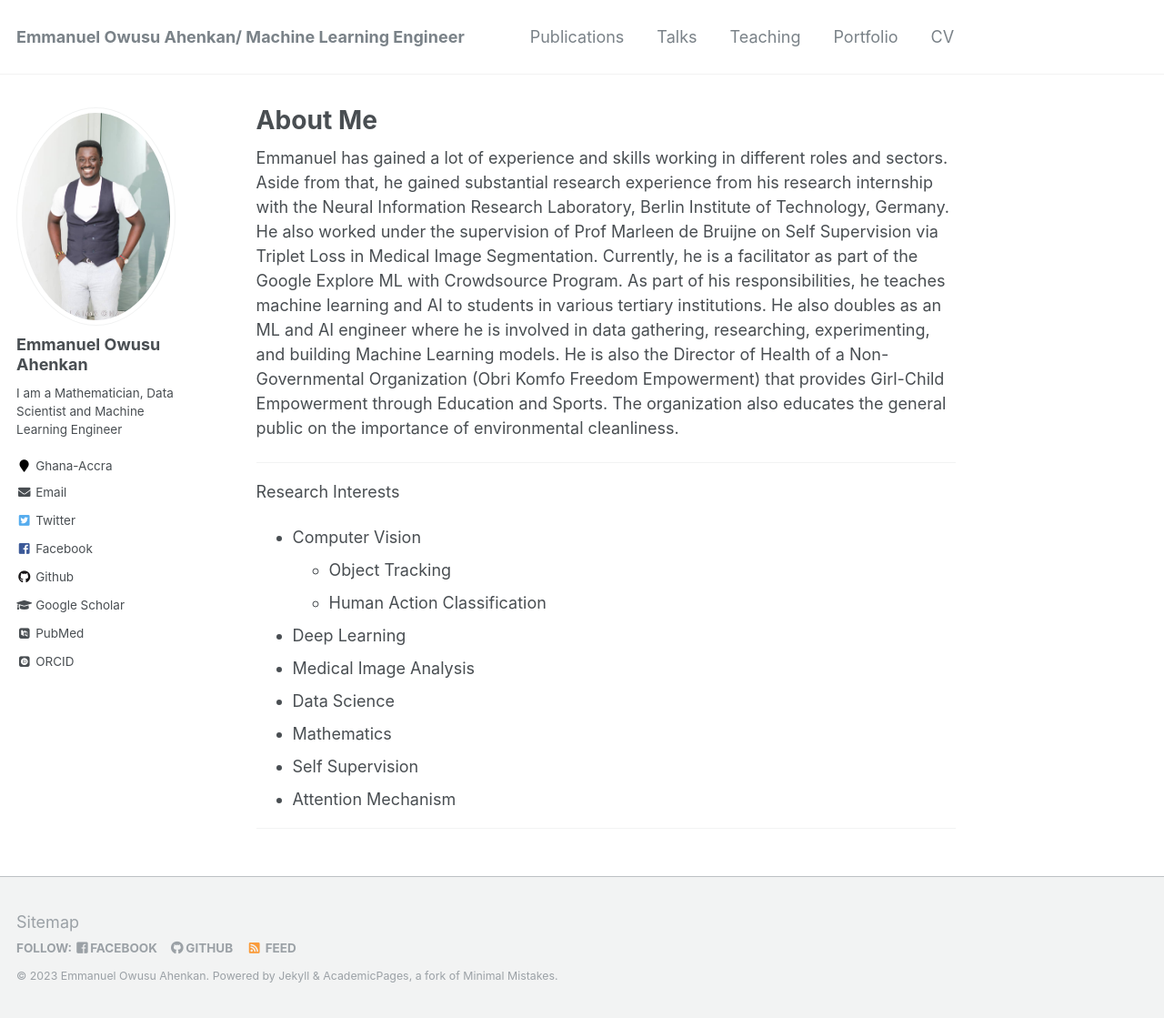
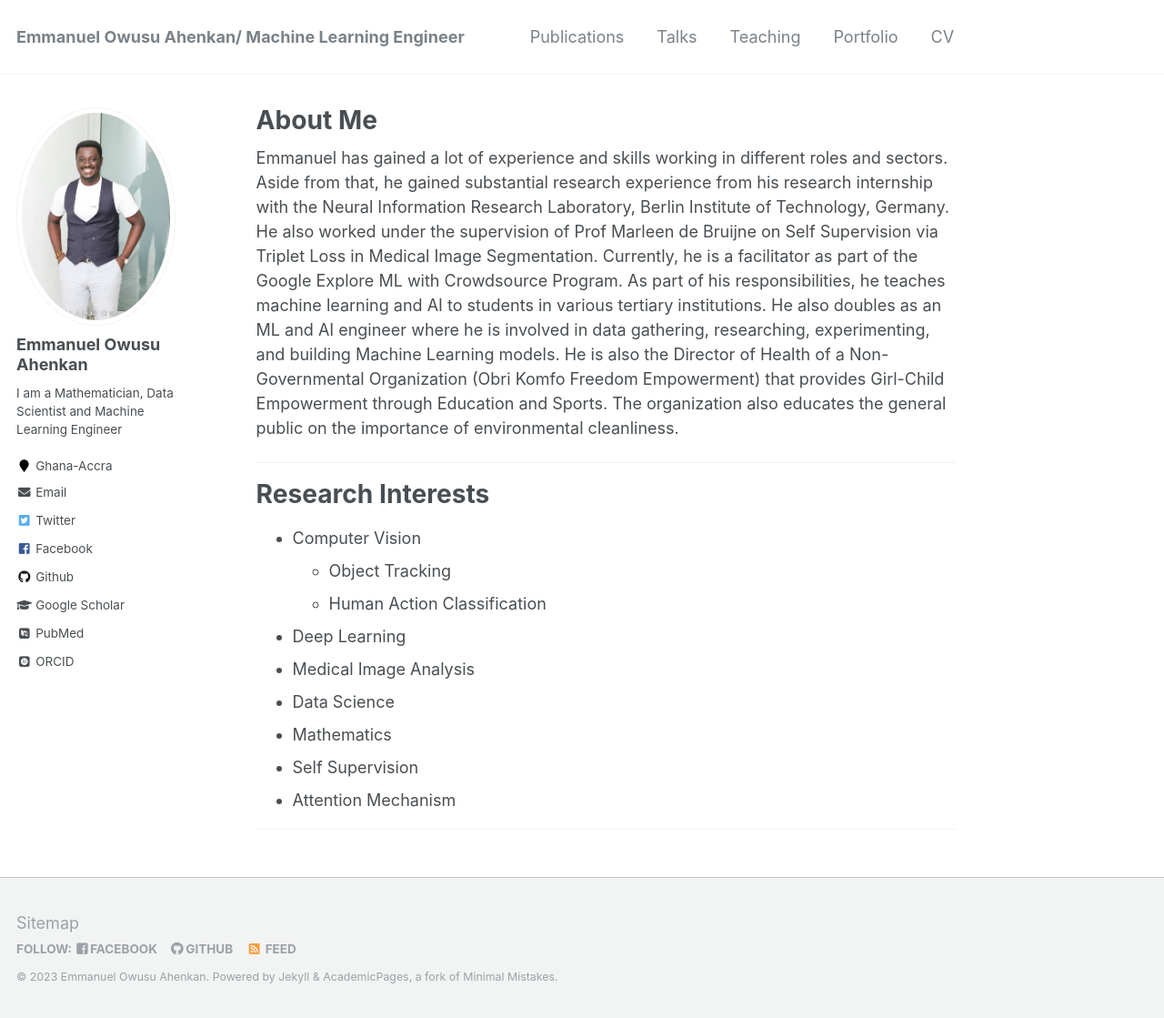
Before and after one commit to EmmanuelOwusu/EmmanuelOwusu.github.io, a Jekyll site: the page built from _pages/about.md, in a window 1280 px wide and 1119 px high. Shown: the whole window at 91% size. Built offline with Jekyll 4.4.1, drawn with Linux system fonts in a browser that asks for light colours; some web fonts are replaced.

```diff
--- a/_pages/about.md
+++ b/_pages/about.md
@@ -18,7 +18,7 @@ He is also the Director of Health of a Non-Governmental Organization (Obri Komfo
 
 
 ---
-Research Interests
+# Research Interests
 
 * Computer Vision
     * Object Tracking
```
